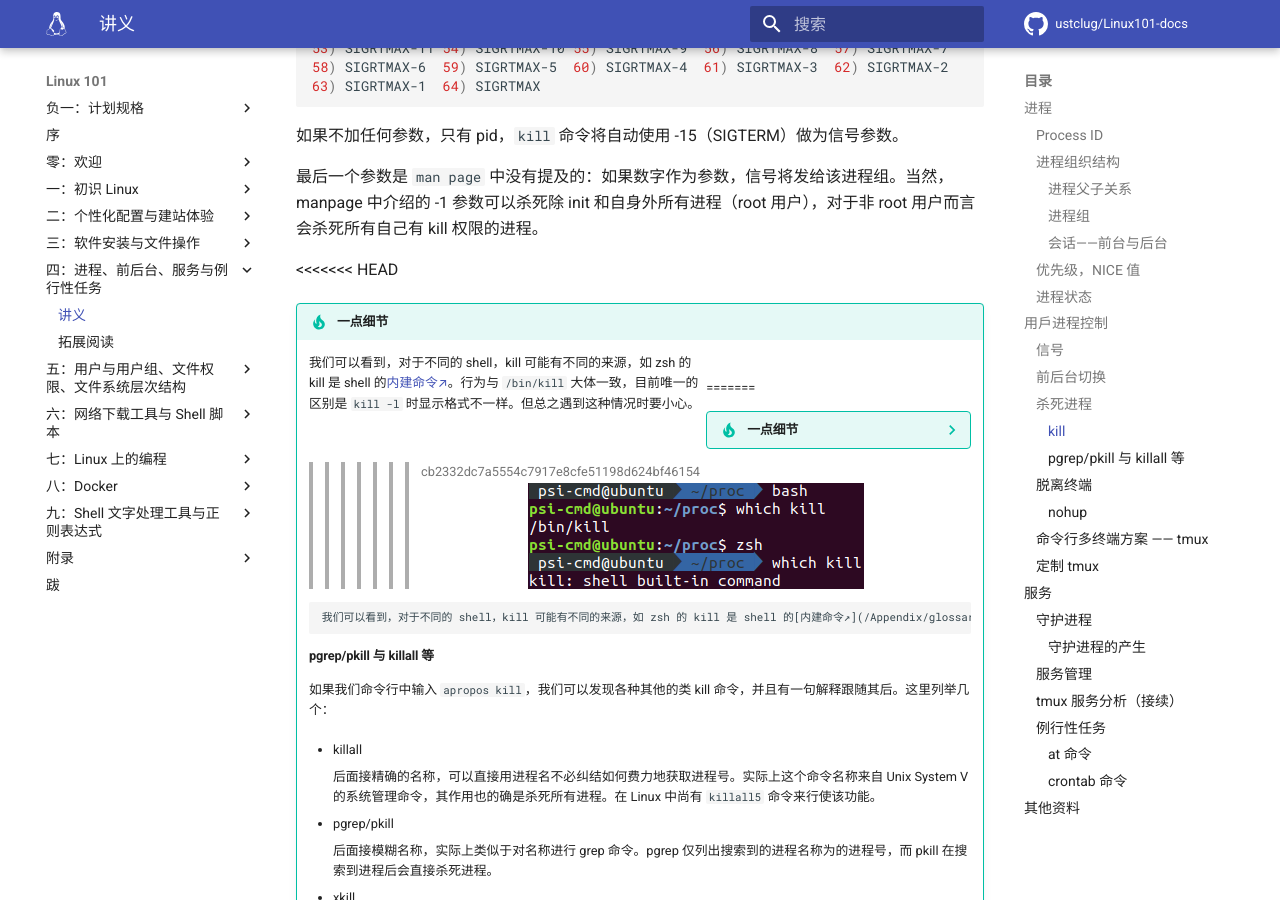
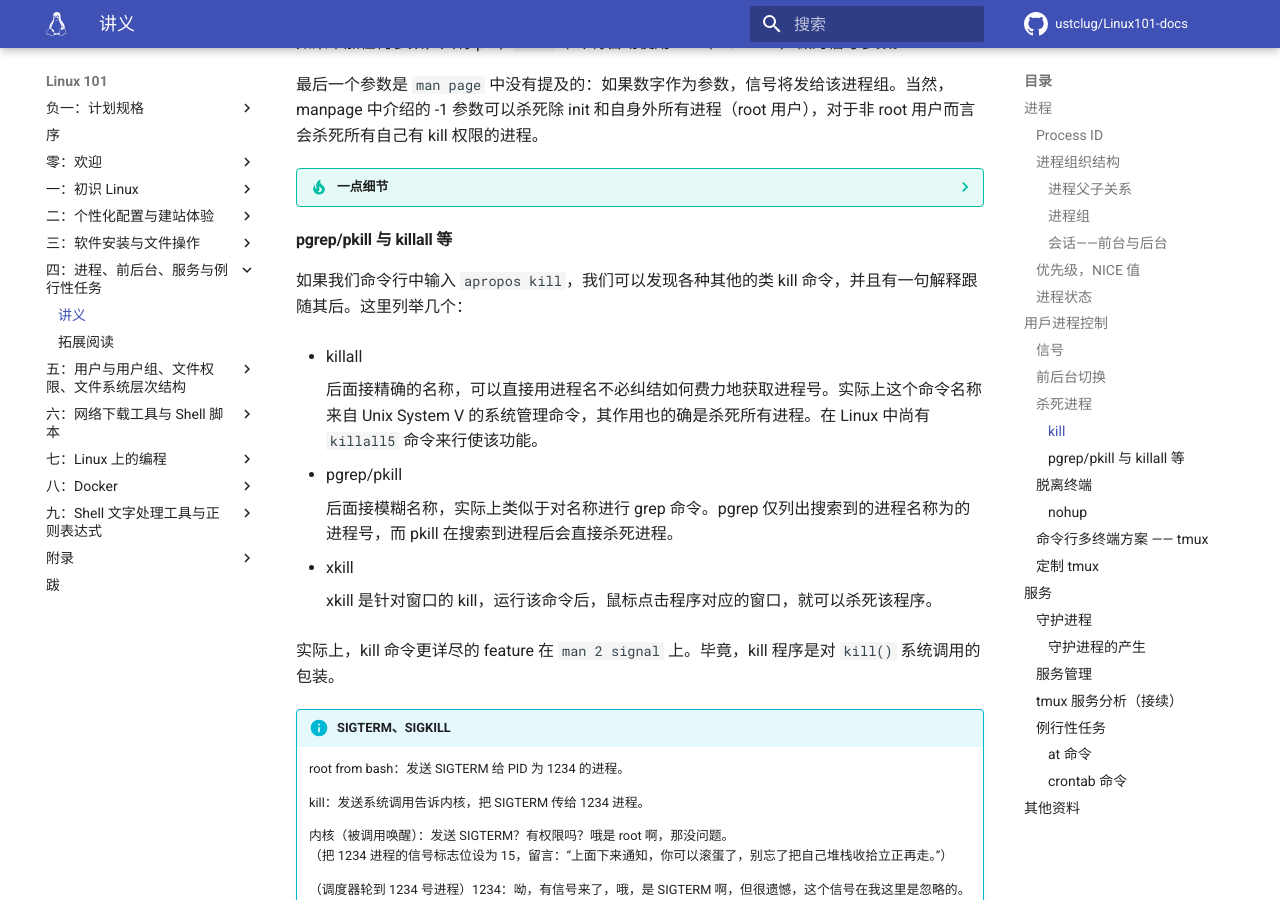
Before and after one commit to ustclug/Linux101-docs, an MkDocs documentation site: the page built from docs/Ch04/index.md, in a window 1280 px wide and 900 px high, scrolled down 9586 px. Built offline with MkDocs 1.6.1 and Material for MkDocs 9.7.7, drawn with Linux system fonts in a browser that asks for light colours; comment, search, counter and statistics services are not loaded; some of the changed text lies outside the part shown.

Commit message:
Ch04: Resolve conflicts...

````diff
--- a/docs/Ch04/index.md
+++ b/docs/Ch04/index.md
@@ -7,11 +7,7 @@
 当然如果你已经对这些概念比较熟悉，欢迎直接浏览完整版。
 </div>
 
-<<<<<<< HEAD
-本节内容将不可避免遇到以下名词：操作系统，内核（kernel），shell，中断，系统调用···在阅读本章前，可以在附录的 glossary 页面中，浏览相关词的通俗解释（持续修缮中）。
-=======
 本节内容将不可避免遇到以下名词：操作系统，内核（kernel），shell，中断，系统调用等，建议阅读[词汇表](../Appendix/glossary.md)后浏览本章内容。
->>>>>>> cb2332dc7a5554c7917e8cfe51198d624bf46154
 
 !!! abstract "摘要"
 
@@ -348,16 +344,8 @@
 
 最后一个参数是 `man page` 中没有提及的：如果数字作为参数，信号将发给该进程组。当然，manpage 中介绍的 -1 参数可以杀死除 init 和自身外所有进程（root 用户），对于非 root 用户而言会杀死所有自己有 kill 权限的进程。
 
-<<<<<<< HEAD
-!!! tip "一点细节"
-    <div style="float: left; width: 60%">
-    我们可以看到，对于不同的 shell，kill 可能有不同的来源，如 zsh 的 kill 是 shell 的[内建命令↗](/Appendix/glossary/#builtin-command)。行为与 `/bin/kill` 大体一致，目前唯一的区别是 `kill -l` 时显示格式不一样。但总之遇到这种情况时要小心。
-    </div>
-    <div style="float: right; width: 40%; margin-bottom: 12px">
-=======
 ??? tip "一点细节"
 
->>>>>>> cb2332dc7a5554c7917e8cfe51198d624bf46154
     ![which_kill](images/which_kill.png)
 
     我们可以看到，对于不同的 shell，kill 可能有不同的来源，如 zsh 的 kill 是 shell 的[内建命令↗](/Appendix/glossary/#builtin-command)。行为与 `/bin/kill` 大体一致，目前唯一的区别是 `kill -l` 时显示格式不一样。但总之遇到这种情况时要小心。
@@ -717,10 +705,6 @@
 
 ![crontab](images/crontab.gif)
 
-<<<<<<< HEAD
-许多功能`git clone https://github.com/torvalds/Linux`
-
-=======
 ## 其他资料 {#extra-resources}
 
 [解密TTY —— 李秋豪的博客↗](https://www.cnblogs.com/liqiuhao/p/9031803.html)
@@ -733,7 +717,6 @@
 git clone https://github.com/torvalds/Linux  #Linux 内核源码
 ```
 </div>
->>>>>>> cb2332dc7a5554c7917e8cfe51198d624bf46154
 
 
 <script type="text/javascript">
@@ -754,8 +737,4 @@
   height: 0;
   overflow: hidden;
 }
-<<<<<<< HEAD
 </style>
-=======
-</style>
->>>>>>> cb2332dc7a5554c7917e8cfe51198d624bf46154
````
